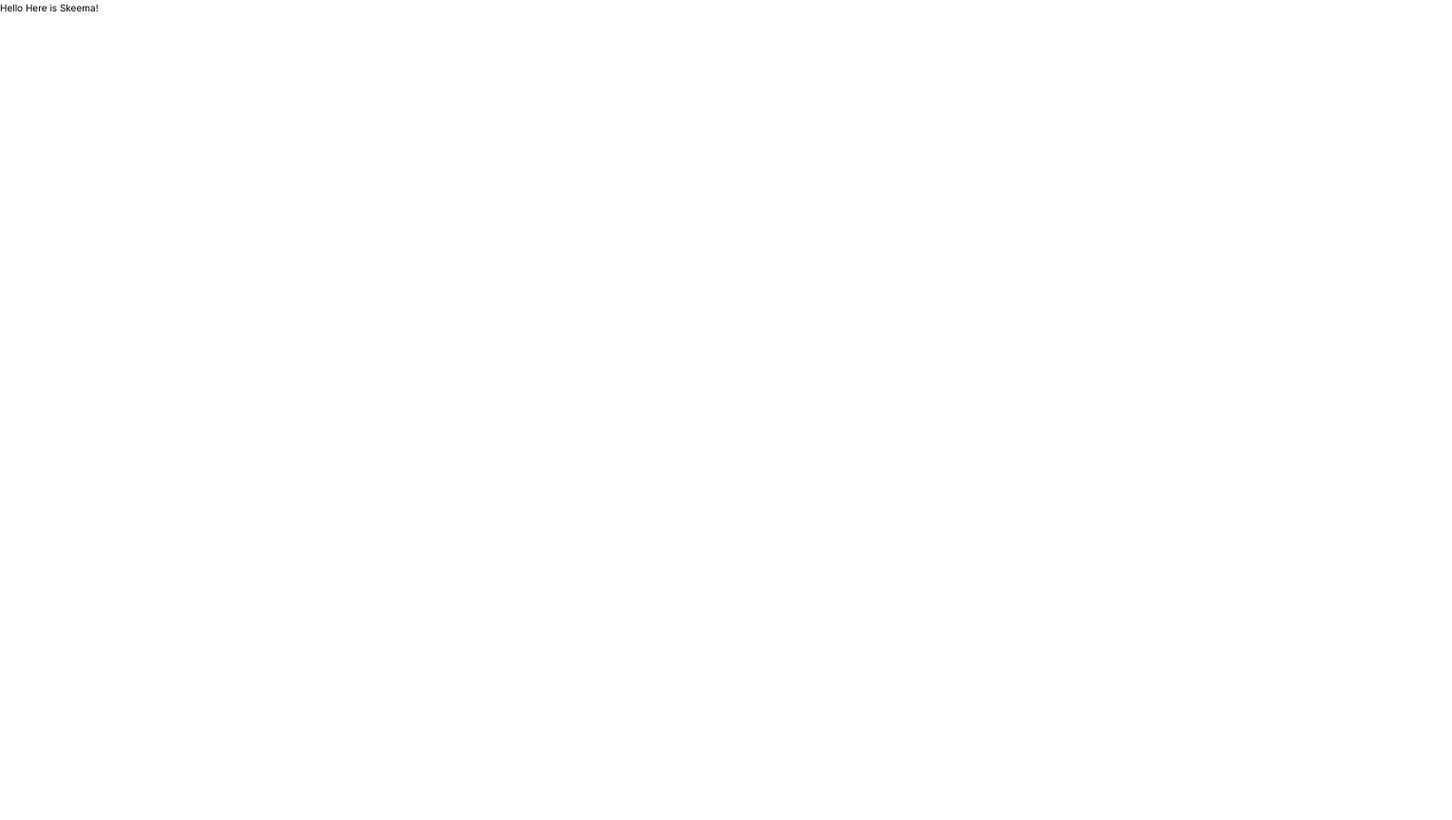
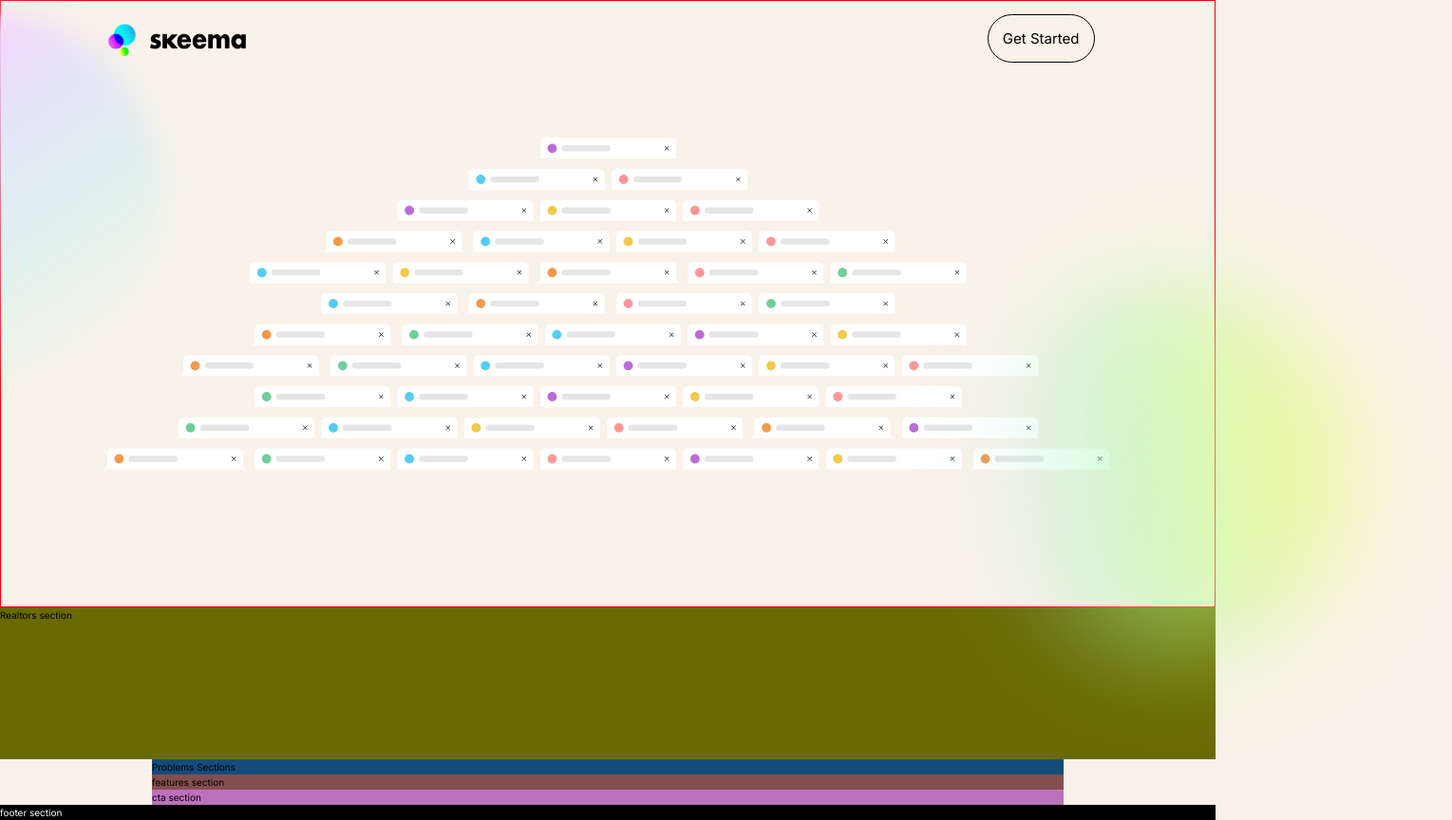
Before and after one commit to chshahid119/skeema-clone, a website: page index.html in a window 1280 px wide. Shown: the whole page at 95% size, 1529 px wide, since content can reach past the window. Before the commit the page ends 800 px from the top, so only its background shows below. Drawn offline with nearby package versions, Linux system fonts and the light colour scheme; files that its build step writes are made by us from their sources.

Commit message:
hero section added with grids

```diff
--- a/index.html
+++ b/index.html
@@ -10,9 +10,43 @@
       href="https://fonts.googleapis.com/css2?family=Inter:wght@100;200;300;400;500&display=swap"
       rel="stylesheet"
     />
-    <link rel="stylesheet" href="style.css" />
+    <link rel="stylesheet" href="css/style.css" />
   </head>
-  <body>
-    Hello Here is Skeema!
+  <body class="container">
+    <div class="section-hero">
+      <div class="section-hero__shade-left">
+        <img
+          src="./images/shades/shade-4.svg"
+          alt="hero section shade"
+          class="section-hero__right-side-shade-1"
+        />
+      </div>
+      <div class="section-hero__nav">
+        <div class="section-hero__nav-logo">
+          <img
+            class="section-hero__nav-logo-img"
+            src="./images/skeema-logo.png"
+            alt="skeema logo"
+          />
+        </div>
+        <div class="section-hero__nav-btn">
+          <a href="#" class="primary-btn">Get Started</a>
+        </div>
+      </div>
+      <div class="section-hero__shade-right">
+        <img
+          src="./images/shades/shade-1.svg"
+          alt="hero section shade"
+          class="section-hero__right-side-shade-1"
+        />
+      </div>
+    </div>
+    <div class="section-realtors">Realtors section</div>
+    <div class="section-problems">Problems Sections</div>
+    <div class="section-features">features section</div>
+    <div class="section-testemonials">Testemonials Section</div>
+    <div class="section-cta">cta section</div>
+    <div class="section-aboutus">about section</div>
+    <div class="section-footer">footer section</div>
   </body>
 </html>
--- a/sass/abstracts/_variables.scss
+++ b/sass/abstracts/_variables.scss
@@ -1,48 +1,33 @@
 :root {
-  --color-primary-beige-bg: #f8f2e8;
+  --color-primary-beige-light: #f8f2e8;
+
+  --color-primary-beige-dark: #dfdad1;
+
   --color-aquamarine: rgba(180, 230, 194, 0.6);
+
   --color-misty-rose: #f7e2e2;
+
   --color-light-yellow: rgba(240, 233, 186, 0.6);
+
   --color-alice-blue: #d6ebf5;
 
   --color-accent-1: #5ab9a4;
+
   --color-black: black;
+
   --deep-gray: #383838;
+
   --bg-grey: #fafafa;
+
   --white: white;
   --transparent-white: rgba(255, 255, 255, 0.5);
+
   --dark-grey-2: #757575;
+
   --dark-bg: #0b1f27;
+
   --dark-grey: #b3b3b3;
   --sea-green: #48944f;
+
   --lavender-blush: #fbebeb;
 }
-// COLORS
-// $color-primary: #55c57a;
-// $color-primary-light: #7ed56f;
-// $color-primary-dark: #28b485;
-
-// $color-secondary-light: #ffb900;
-// $color-secondary-dark: #ff7730;
-
-// $color-tertiary-light: #2998ff;
-// $color-tertiary-dark: #5643fa;
-
-// $color-grey-light-1: #f7f7f7;
-// $color-grey-light-2: #eee;
-
-// $color-grey-dark: #777;
-// $color-grey-dark-2: #999;
-// $color-grey-dark-3: #333;
-
-// $color-white: #fff;
-// $color-black: #000;
-
-// FONTS
-// $default-font-size: 1.6rem;
-
-// GRID
-// $grid-width: 114rem;
-// $gutter-vertical: 8rem;
-// $gutter-vertical-small: 6rem;
-// $gutter_horizontal: 6rem;
--- a/sass/base/_utilities.scss
+++ b/sass/base/_utilities.scss
@@ -0,0 +1,4 @@
+.get-started-btn {
+  background-color: rgb(154, 154, 191);
+  padding: 2rem;
+}
--- /dev/null
+++ b/sass/components/_buttons.scss
@@ -0,0 +1,16 @@
+.primary {
+  &-btn:link,
+  &-btn:visited {
+    padding: 1.5rem;
+    color: #000;
+    text-decoration: none;
+    font-size: 1.5rem;
+    border: 0.1rem solid #000;
+    border-radius: 3rem;
+    transition: 0.3s background-color;
+  }
+  &-btn:hover,
+  &-btn:active {
+    background-color: var(--white);
+  }
+}
--- /dev/null
+++ b/sass/layout/_about.scss
@@ -0,0 +1,5 @@
+.section-aboutus {
+  background-color: orangered;
+  grid-column: col-start 3 / col-end 6;
+  grid-row: 6/7;
+}
--- /dev/null
+++ b/sass/layout/_cta.scss
@@ -0,0 +1,5 @@
+.section-cta {
+  background-color: rgb(189, 113, 189);
+  grid-column: col-start 2 / col-end 7;
+  grid-row: 5/6;
+}
--- /dev/null
+++ b/sass/layout/_features.scss
@@ -0,0 +1,5 @@
+.section-features {
+  background-color: rgb(133, 78, 78);
+  grid-column: col-start 2 / col-end 7;
+  grid-row: 4/5;
+}
--- /dev/null
+++ b/sass/layout/_footer.scss
@@ -0,0 +1,6 @@
+.section-footer {
+  background-color: #000;
+  color: white;
+  grid-column: full-start / full-end;
+  grid-row: 6/7;
+}
--- a/sass/layout/_grid.scss
+++ b/sass/layout/_grid.scss
@@ -0,0 +1,7 @@
+.container {
+  background-color: var(--color-primary-beige-light);
+
+  display: grid;
+  grid-template-rows: 80vh 20vh repeat(4, 1fr);
+  grid-template-columns: [full-start] repeat(8, [col-start] 1fr [col-end]) [full-end];
+}
--- /dev/null
+++ b/sass/layout/_hero.scss
@@ -0,0 +1,48 @@
+.section-hero {
+  grid-column: full-start/full-end;
+  grid-row: 1/2;
+  border: 1px solid red;
+  position: relative;
+
+  display: grid;
+  grid-template-columns: repeat(12, 1fr);
+
+  &__nav {
+    grid-column: 2/12;
+    background-image: url(../../images/hero-section-bg.svg);
+    background-position: center;
+    background-size: 100% 100%;
+    background-repeat: no-repeat;
+
+    display: grid;
+    grid-template-columns: repeat(2, 1fr);
+    grid-template-rows: 8rem 1fr;
+    justify-items: start;
+    align-items: center;
+
+    &-logo {
+      background-color: var(--color-primary-beige-light);
+      height: 5rem;
+      &-img {
+        width: 16rem;
+      }
+    }
+    &-btn {
+      justify-self: flex-end;
+      margin-right: 2rem;
+    }
+  }
+
+  &__shade {
+    &-left {
+      position: absolute;
+      left: -25rem;
+      top: -2rem;
+    }
+    &-right {
+      position: absolute;
+      right: -25rem;
+      top: 20rem;
+    }
+  }
+}
--- /dev/null
+++ b/sass/layout/_problems.scss
@@ -0,0 +1,5 @@
+.section-problems {
+  background-color: rgb(20, 76, 124);
+  grid-column: col-start 2 / col-end 7;
+  grid-row: 3/4;
+}
--- /dev/null
+++ b/sass/layout/_realtors.scss
@@ -0,0 +1,5 @@
+.section-realtors {
+  background-color: rgb(106, 106, 3);
+  grid-column: full-start/full-end;
+  grid-row: 2/3;
+}
--- /dev/null
+++ b/sass/layout/_testemonials.scss
@@ -0,0 +1,5 @@
+.section-testemonials {
+  background-color: rgb(62, 63, 65);
+  grid-column: col-start 2 / col-end 7;
+  grid-row: 5/6;
+}
--- a/sass/main.scss
+++ b/sass/main.scss
@@ -13,9 +13,18 @@
 @import "base/utilities";
 
 // COMPONENTS
+@import "components/buttons";
 
 // LAYOUTS
 @import "layout/grid";
+@import "layout/about";
+@import "layout/cta";
+@import "layout/features";
+@import "layout/footer";
+@import "layout/hero";
+@import "layout/problems";
+@import "layout/realtors";
+@import "layout/testemonials";
 
 // PAGES
 @import "pages/home";
```
Also changed, not shown: css/style.css.
